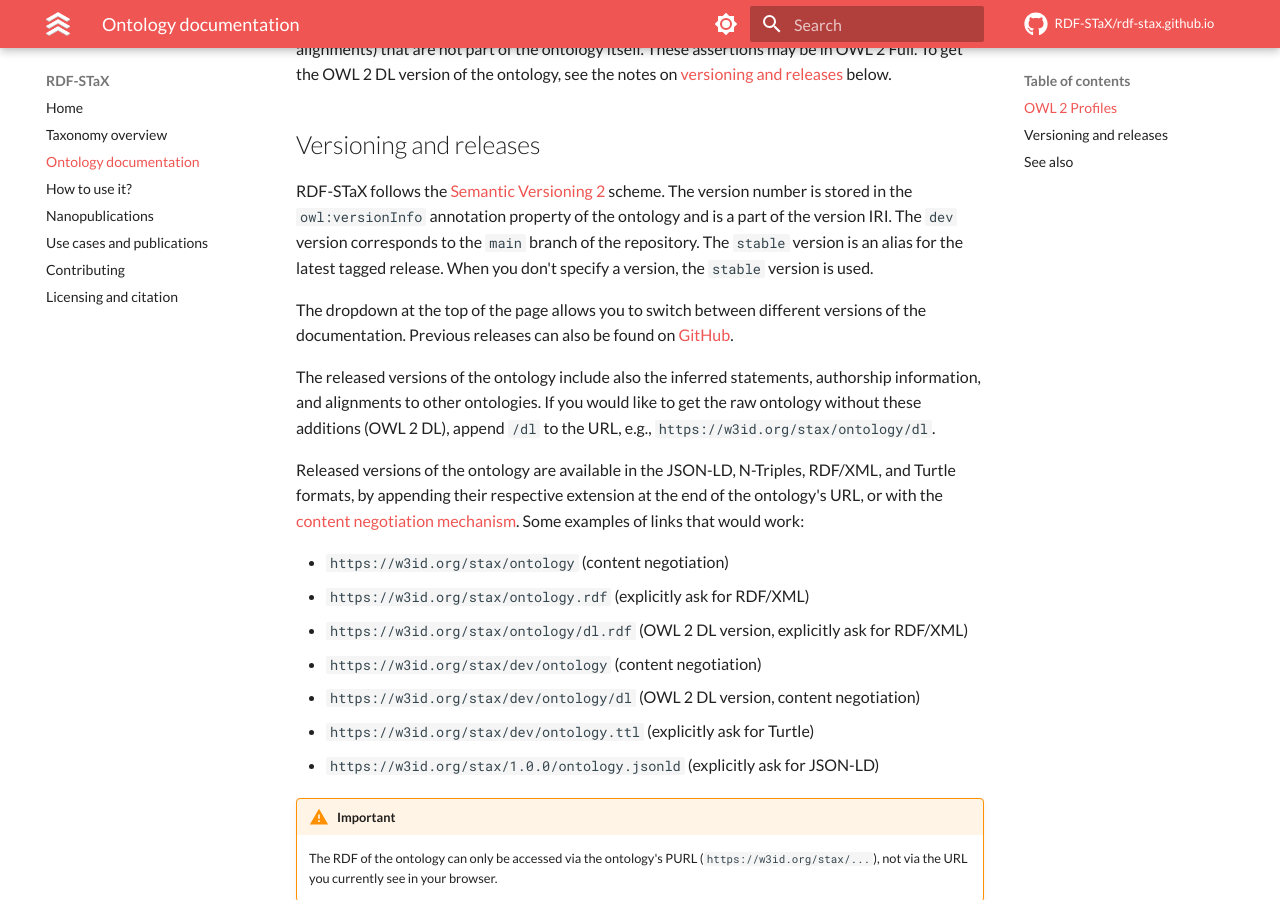
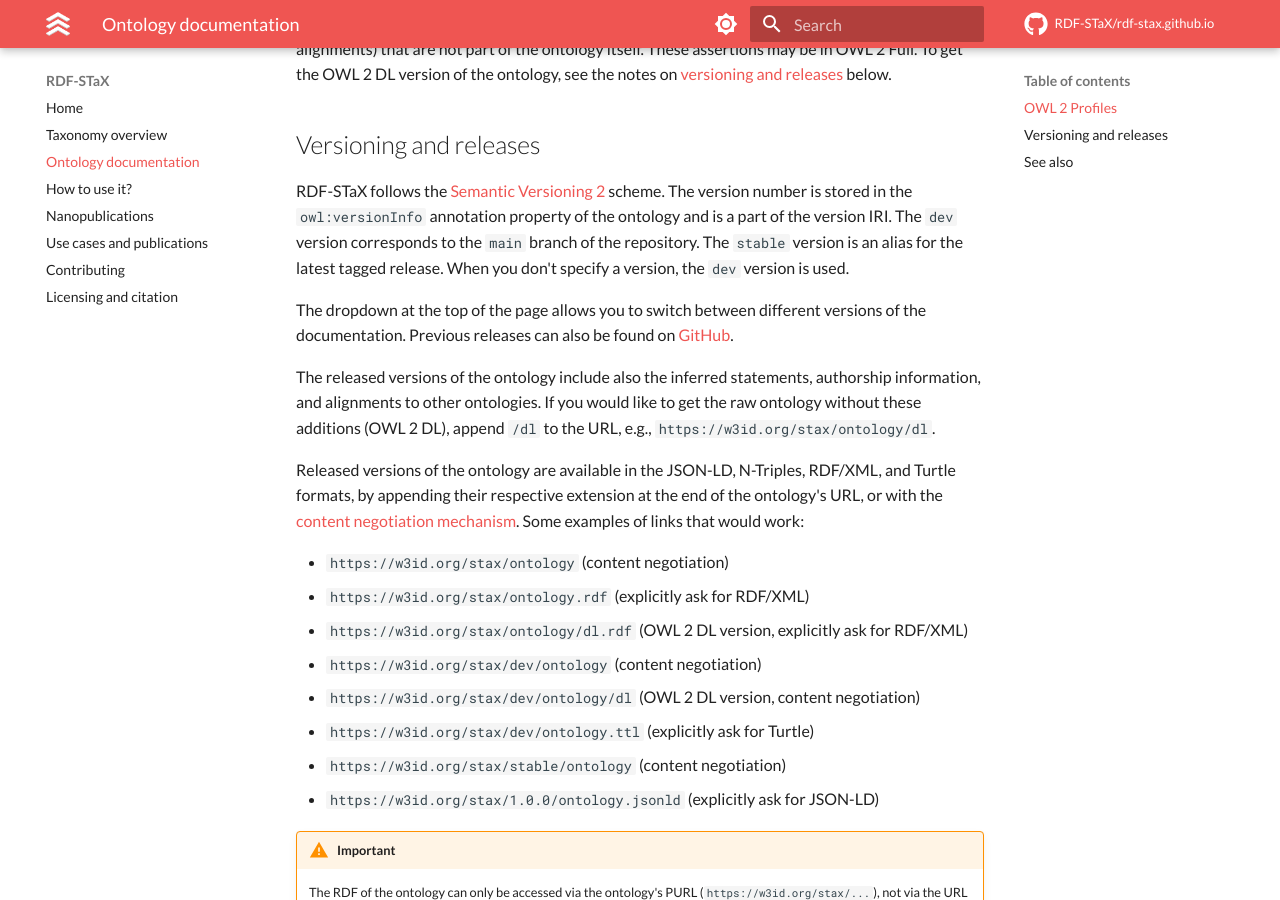
Before and after one commit to RDF-STaX/rdf-stax.github.io, an MkDocs documentation site: the page built from docs/ontology.md, in a window 1280 px wide and 900 px high, scrolled down 16017 px. Built offline with MkDocs 1.6.1 and Material for MkDocs 9.7.7, drawn with Linux system fonts in a browser that asks for light colours; comment, search, counter and statistics services are not loaded; the version menu is left out.

Commit message:
Set the default version to `dev`

```diff
--- a/docs/ontology.md
+++ b/docs/ontology.md
@@ -16,7 +16,7 @@ The released version of the ontology includes additional assertions (inferred, a
 
 ## Versioning and releases
 
-RDF-STaX follows the [Semantic Versioning 2](https://semver.org/) scheme. The version number is stored in the `owl:versionInfo` annotation property of the ontology and is a part of the version IRI. The `dev` version corresponds to the `main` branch of the repository. The `stable` version is an alias for the latest tagged release. When you don't specify a version, the `stable` version is used.
+RDF-STaX follows the [Semantic Versioning 2](https://semver.org/) scheme. The version number is stored in the `owl:versionInfo` annotation property of the ontology and is a part of the version IRI. The `dev` version corresponds to the `main` branch of the repository. The `stable` version is an alias for the latest tagged release. When you don't specify a version, the `dev` version is used.
 
 The dropdown at the top of the page allows you to switch between different versions of the documentation. Previous releases can also be found on [GitHub](https://github.com/RDF-STaX/rdf-stax.github.io/releases).
 
@@ -30,6 +30,7 @@ Released versions of the ontology are available in the JSON-LD, N-Triples, RDF/X
 - `https://w3id.org/stax/dev/ontology` (content negotiation)
 - `https://w3id.org/stax/dev/ontology/dl` (OWL 2 DL version, content negotiation)
 - `https://w3id.org/stax/dev/ontology.ttl` (explicitly ask for Turtle)
+- `https://w3id.org/stax/stable/ontology` (content negotiation)
 - `https://w3id.org/stax/1.0.0/ontology.jsonld` (explicitly ask for JSON-LD)
 
 !!! warning "Important"
--- a/mkdocs.yml
+++ b/mkdocs.yml
@@ -76,7 +76,7 @@ theme:
 extra:
   version:
     provider: mike
-    default: stable
+    default: dev
   social:
     - icon: fontawesome/brands/github
       link: https://github.com/RDF-STaX
```
Also changed, not shown: 1 other file.
